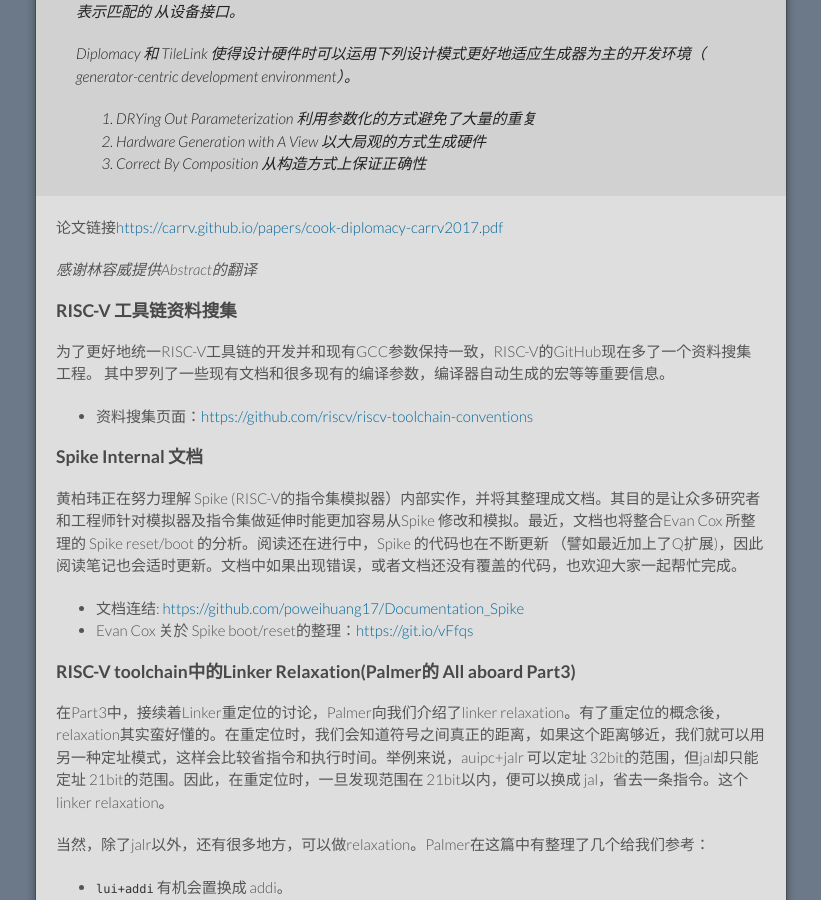
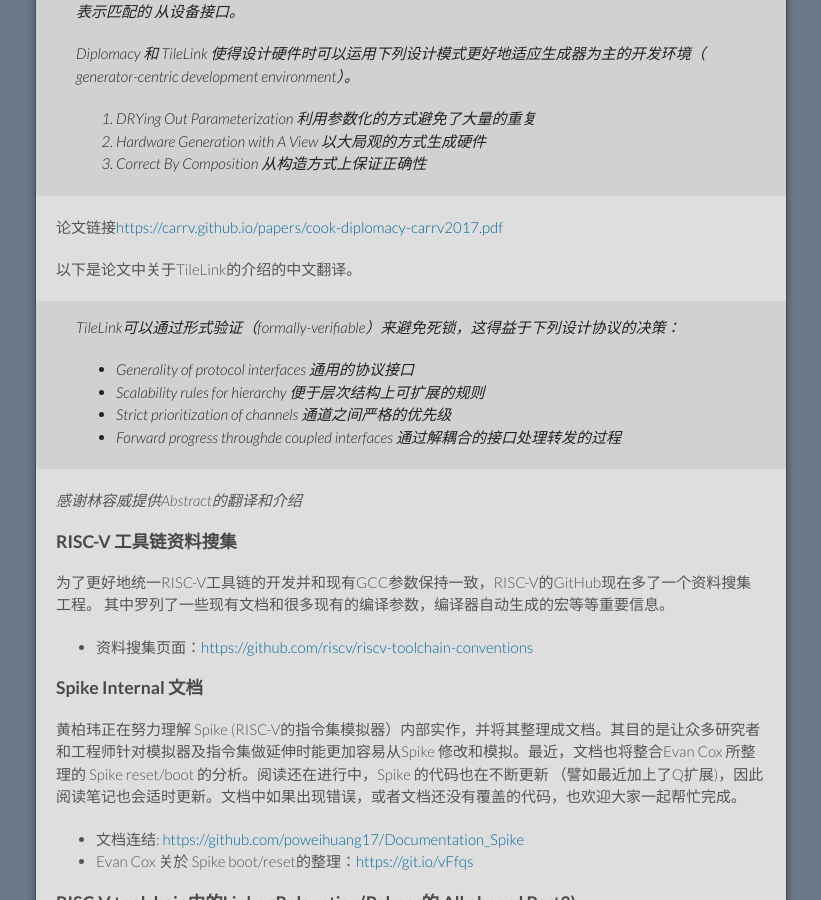
Before and after one commit to cnrv/home, a Jekyll site: the page built from bi-week-rpts/2017-10-26.md, in a window 1280 px wide and 900 px high, scrolled down 4505 px. Shown: the whole window, without its empty margins (229-1050 px from the left). Built offline with Jekyll 4.4.1, drawn with Linux system fonts in a browser that asks for light colours; Markdown is read by kramdown in place of the engine named in the settings; comment, search, counter and statistics services are not loaded; our own code applies the rules of GitHub Pages for plain Markdown files.

Commit message:
more tilelink intro.
Signed-off-by: Alex Guo <xfguo@credosemi.com.cn>

```diff
--- a/bi-week-rpts/2017-10-26.md
+++ b/bi-week-rpts/2017-10-26.md
@@ -133,7 +133,6 @@
 
 ### TileLink相关的Paper
 
-
 在CARRV上TileLink的作者们发表了一篇相关的论文，《Diplomatic Design Patterns: A TileLink Case Study》用来介绍其设计理念。以下为摘要的翻译。
 
 > 随着现代的 SoC 包含越来越多复杂专一的硬件部件，通过共享总线的方式集成到统一的地址空间。由于所有互连的模块都得相互满足所需条件，需要花大量的劳动力并且容易出错。模块化 RISC-V 的瓶颈是需要集成各种处理器、总线和大量从设备，随之而来的复发度激发了开发新工具和方法学来满足设计复杂的和参数化 SoC 的需求。
@@ -150,7 +149,16 @@
 
 论文链接[https://carrv.github.io/papers/cook-diplomacy-carrv2017.pdf](https://carrv.github.io/papers/cook-diplomacy-carrv2017.pdf)
 
-*感谢林容威提供Abstract的翻译*
+以下是论文中关于TileLink的介绍的中文翻译。
+
+> TileLink可以通过形式验证（formally-verifiable）来避免死锁，这得益于下列设计协议的决策：
+>
+> - Generality of protocol interfaces 通用的协议接口
+> - Scalability rules for hierarchy 便于层次结构上可扩展的规则
+> - Strict prioritization of channels 通道之间严格的优先级
+> - Forward progress throughde coupled interfaces 通过解耦合的接口处理转发的过程
+
+*感谢林容威提供Abstract的翻译和介绍*
 
 ### RISC-V 工具链资料搜集
 
```
